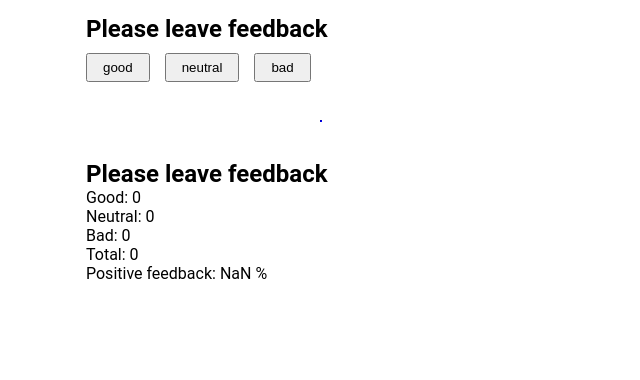
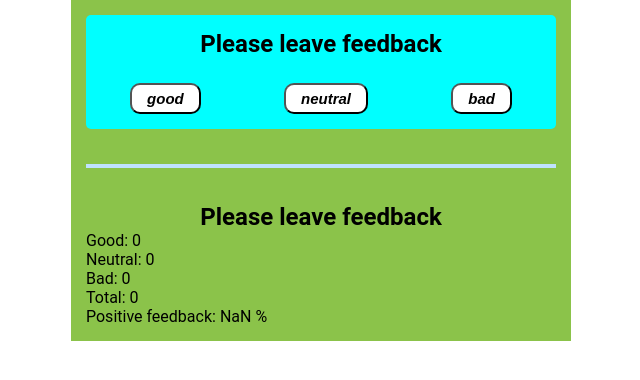
Before and after one commit to Ihor849/React-trening-01, a React (Create React App) app: page / in a window 1280 px wide. Shown: the top 380 px of the page, without its empty margins (319-959 px from the left). Built offline with nearby package versions, Linux system fonts and the light colour scheme.

Commit message:
стилизация

```diff
--- a/src/components/Board/Board.module.css
+++ b/src/components/Board/Board.module.css
@@ -1,33 +1,52 @@
 hr {
-  display: block;
-  border-color: blue;
-  border-style: inset;
-  border-width: 1px;
+  margin: 10px 0;
+  border: 2px solid #bfe2ff;
 }
 .container {
   width: 500px;
   margin: 0 auto;
   padding: 15px;
-  display: grid;
-  row-gap: 30px;
+  display: flex;
+  flex-direction: column;
+  gap: 25px;
+  background-color: #8bc34a;
 }
 .section__btn {
   display: grid;
-  row-gap: 10px;
+  row-gap: 25px;
+  align-items: center;
+  padding: 15px;
+  border-radius: 5px;
+  background-color: aqua;
 }
-.stat__board {
-  /* display: flex; */
+.title {
+  text-align: center;
 }
+
 .stat__text {
   display: flex;
-  gap: 10px;
+  gap: 25px;
 }
-.stat__value {
-}
+
 .wrapper {
   display: flex;
-  gap: 15px;
+  justify-content: space-around;
+  gap: 25px;
 }
 .btn {
   padding: 5px 15px;
+  border-radius: 10px;
+  background-color: #ffffff;
+  font-size: 15px;
+  font-style: italic;
+  font-weight: 700;
 }
+.good {
+  background-color: green;
+}
+.neutral {
+  background-color: rgb(19, 140, 161);
+}
+.bad {
+  background-color: rgb(216, 69, 69);
+}
```
